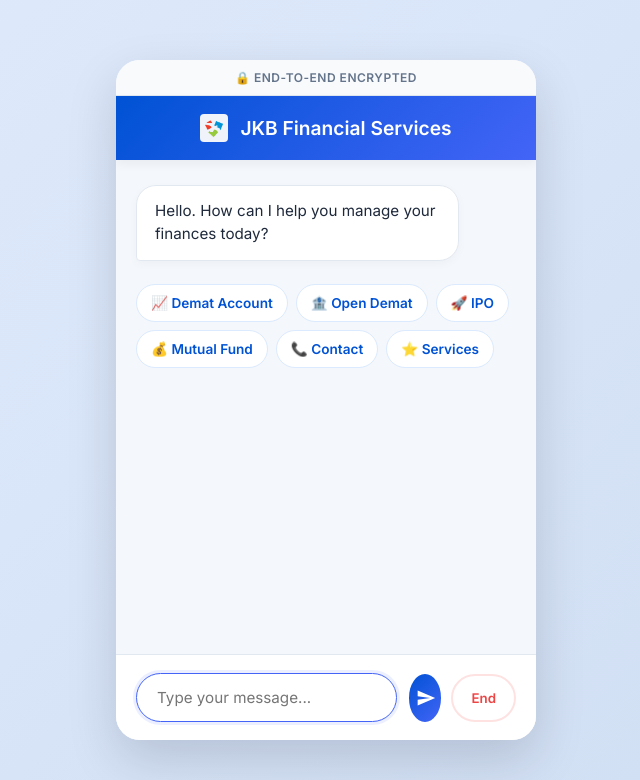
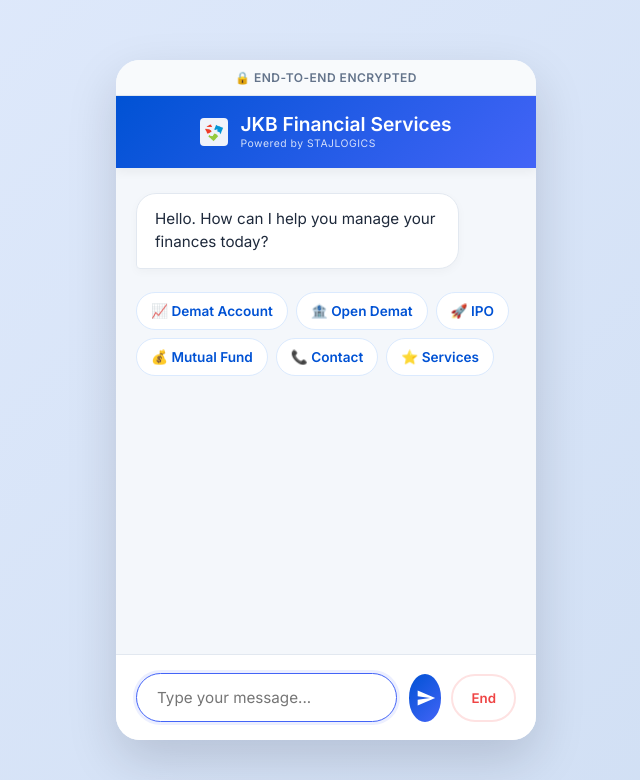
Before and after one commit to shahjazib7/Chatbot, a Flask app: page / in a window 1280 px wide. Shown: the top 780 px of the page, without its empty margins (314-954 px from the left). Run offline with Flask 3, Linux system fonts and the light colour scheme.

Commit message:
it shows our staglogic powered by name and feedbacks

```diff
--- a/templates/index.html
+++ b/templates/index.html
@@ -137,6 +137,27 @@
         }
         .end-chat-btn:hover { background-color: #fef2f2; border-color: #ef4444; }
 
+        .header-text {
+    display: flex;
+    flex-direction: column;
+    align-items: flex-start;
+}
+
+.header-title {
+    font-size: 1.2rem;
+    font-weight: 600;
+    color: white;
+    line-height: 1.1;
+}
+
+.header-powered {
+    font-size: 0.65rem;
+    color: rgba(255,255,255,0.8);
+    font-weight: 400;
+    margin-top: 2px;
+    letter-spacing: 0.5px;
+}
+
 .suggestions {
     display: flex;
     flex-wrap: wrap;
@@ -176,7 +220,11 @@
         💬 Financial Services Helper
     {% else %}
         <img src="{{ url_for('static', filename='JKB.png') }}" alt="JKB Logo" class="header-logo">
-            JKB Financial Services
+
+        <div class="header-text">
+            <div class="header-title">JKB Financial Services</div>
+            <div class="header-powered">Powered by STAJLOGICS</div>
+        </div>
     {% endif %}
 </div>
 
@@ -235,6 +294,9 @@
         document.querySelector('.chat-input-area').submit();
     }
 
+    function submitFeedback(type) {
+    alert("Thank you for your feedback!");
+}
     function checkMaximize() {
         var chatBox = document.getElementById("chatBox");
         var header = document.getElementById("chatHeader");
```
Also changed, not shown: other parts of templates/index.html (+35 -1 lines). Lines whose indentation alone changed are shown as unchanged.
